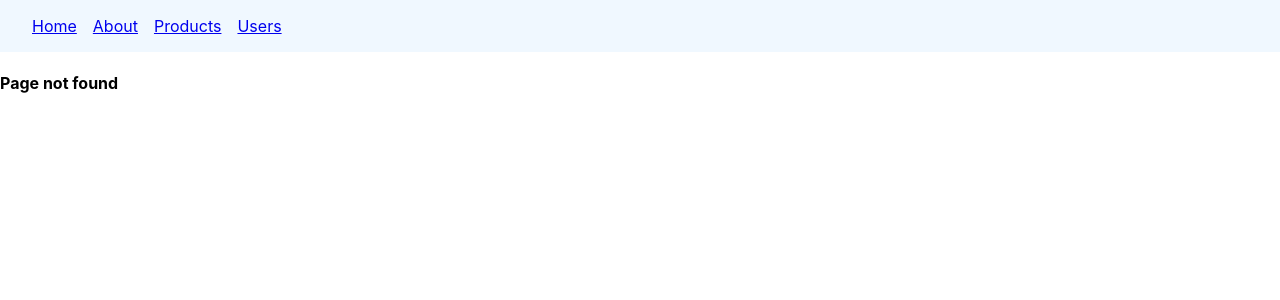
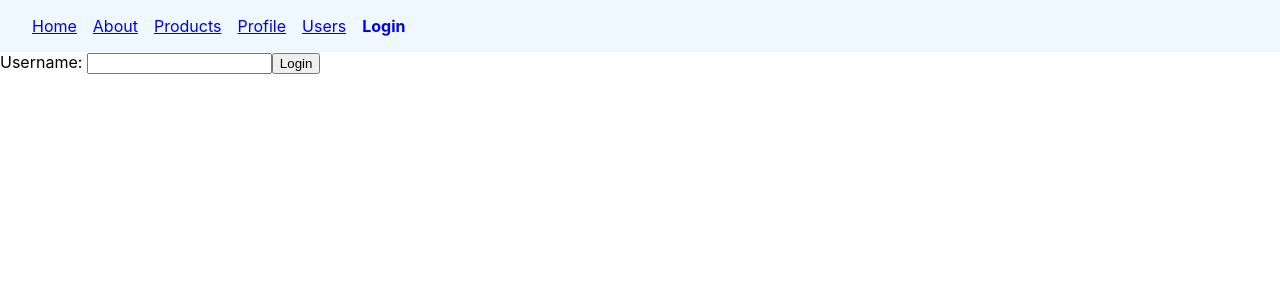
Before and after one commit to harishtm/react-router-exmp, a React (Create React App) app: page /login in a window 1280 px wide. Before the commit this address had no page. Shown: the top 300 px of the page. Built offline with nearby package versions, Linux system fonts and the light colour scheme.

Commit message:
Protecting the route

```diff
--- a/src/App.js
+++ b/src/App.js
@@ -11,12 +11,16 @@ import { FeaturedProducts } from './components/FeaturedProducts';
 import { NewProducts } from './components/NewProducts';
 import { Users } from './components/Users';
 import { UserDetails } from './components/UserDetails';
+import { Profile } from './components/Profile';
+import { AuthProvider } from './components/auth';
+import { Login } from './components/Login';
+import { RequireAuth } from './components/RequireAuth';
 
 const LazyLoadAbout = React.lazy(() => import('./components/About'))
 
 function App() {
   return (
-    <>
+    <AuthProvider>
       <Navbar/>
       <Routes>
         <Route path='/' element={<Home/>}/>
@@ -37,10 +41,11 @@ function App() {
             <Route index element={<Users/>}></Route>
             <Route path=':userId' element={<UserDetails/>}/>
         </Route>
+        <Route path='profile' element={<RequireAuth><Profile/></RequireAuth>}/>
+        <Route path='login' element={<Login/>}/>
         <Route path='*' element={<NoMatch/>}/>
       </Routes>
-
-    </>
+    </AuthProvider>
   );
 }
 
--- /dev/null
+++ b/src/components/Login.jsx
@@ -0,0 +1,24 @@
+import { useState } from "react"
+import { useAuth } from "./auth"
+import { useNavigate, useLocation } from "react-router-dom"
+
+export const Login = () => {
+    const [user, setUser] = useState(null);
+    const auth = useAuth();
+    const navigate = useNavigate();
+    const location = useLocation();
+    const redirectPath = location.state?.path || '/'
+
+    const handleLogin = () => {
+        auth.login(user)
+        navigate(redirectPath, {replace: true})
+    }
+    return (
+        <div>
+            <label>
+                Username: <input type="text" onChange={e => setUser(e.target.value)}/>
+            </label>
+            <button onClick={handleLogin}>Login</button>
+        </div>
+    )
+}
--- a/src/components/Navbar.js
+++ b/src/components/Navbar.js
@@ -1,4 +1,5 @@
 import { NavLink } from "react-router-dom";
+import { useAuth } from "./auth";
 
 export const Navbar = () => {
 
@@ -8,6 +9,9 @@ export const Navbar = () => {
             fontWeight: isActive ? 'bold' : 'normal'
         }
     }
+
+    const auth = useAuth();
+
     return (
         <nav className='primary-nav'>
             <NavLink style={navLinkStyle} to='/'>Home</NavLink>
@@ -15,9 +19,19 @@ export const Navbar = () => {
             <NavLink style={navLinkStyle} to='/products'>
                 Products
             </NavLink>
+            <NavLink style={navLinkStyle} to='/profile'>
+                Profile
+            </NavLink>
             <NavLink style={navLinkStyle} to='/users'>
                 Users
             </NavLink>
+            {
+                !auth.user && (
+                    <NavLink style={navLinkStyle} to='/login'>
+                        Login
+                    </NavLink>
+                )
+            }
         </nav>
     )
 }
--- /dev/null
+++ b/src/components/Profile.jsx
@@ -0,0 +1,20 @@
+import { useNavigate } from "react-router-dom"
+import { useAuth } from "./auth"
+
+
+export const Profile = () => {
+
+    const auth = useAuth()
+    const navigate = useNavigate()
+
+    const handleLogout = () => {
+        auth.logout();
+        navigate('/')
+    }
+    return (
+        <div>
+            Welcome {auth.user}
+            <button onClick={handleLogout}>Logout</button>
+        </div>
+    )
+}
--- /dev/null
+++ b/src/components/RequireAuth.js
@@ -0,0 +1,11 @@
+import { Navigate, useLocation } from "react-router-dom"
+import { useAuth } from "./auth"
+
+export const RequireAuth = ({children}) => {
+    const location = useLocation();
+    const auth = useAuth();
+    if(!auth.user) {
+        return <Navigate to='/login' state={{path: location.pathname}}/>
+    }
+    return children
+}
--- /dev/null
+++ b/src/components/auth.js
@@ -0,0 +1,25 @@
+import { createContext, useContext, useState } from "react";
+
+const AuthContext = createContext(null);
+
+export const AuthProvider = ({ children }) => {
+    const [user, setUser] = useState(null)
+
+    const login = (user) => {
+        setUser(user)
+    }
+
+    const logout = () => {
+        setUser(null)
+    }
+
+    return (
+        <AuthContext.Provider value={{user, login, logout}}>
+            { children }
+        </AuthContext.Provider>
+    )
+}
+
+export const useAuth = () => {
+    return useContext(AuthContext)
+}
```
